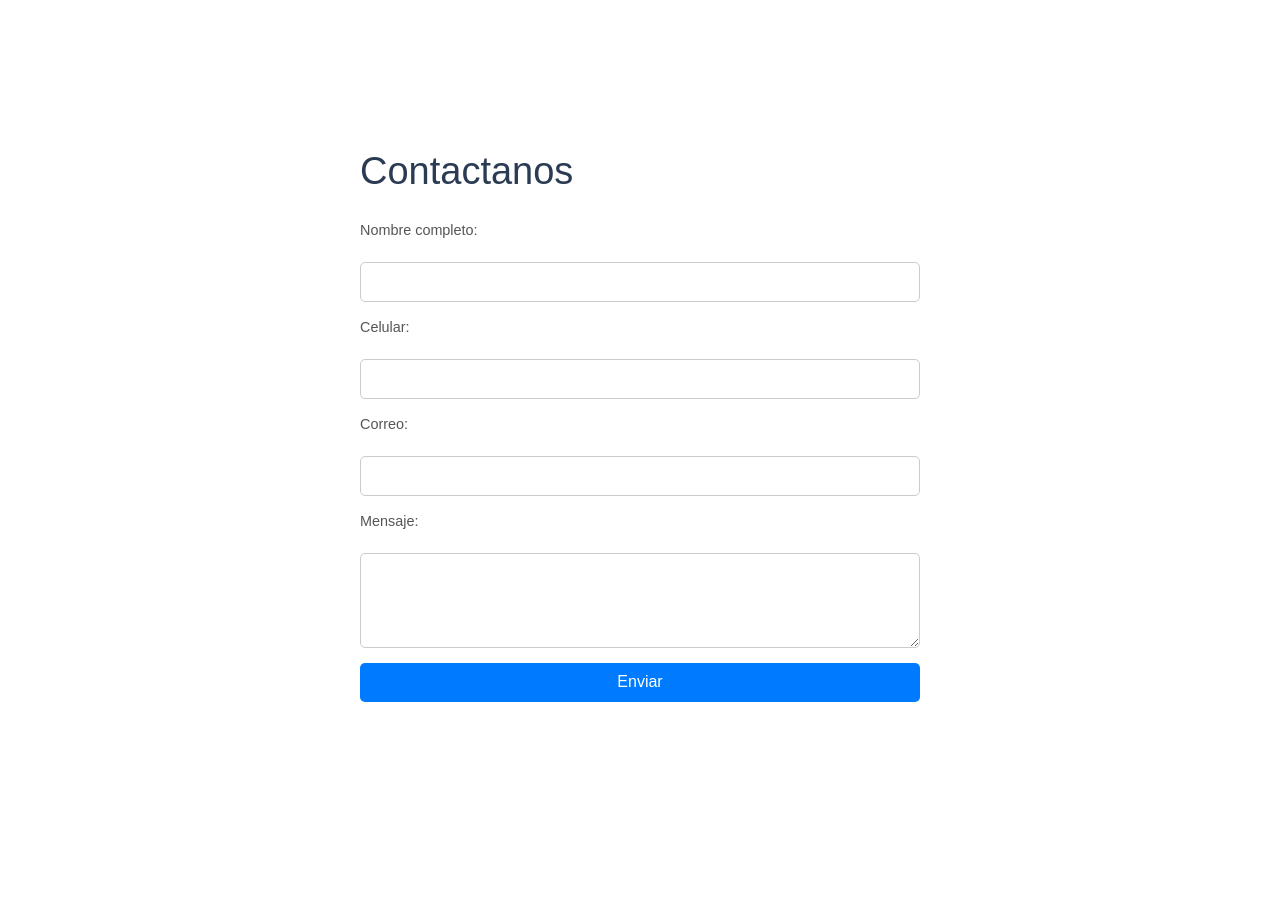
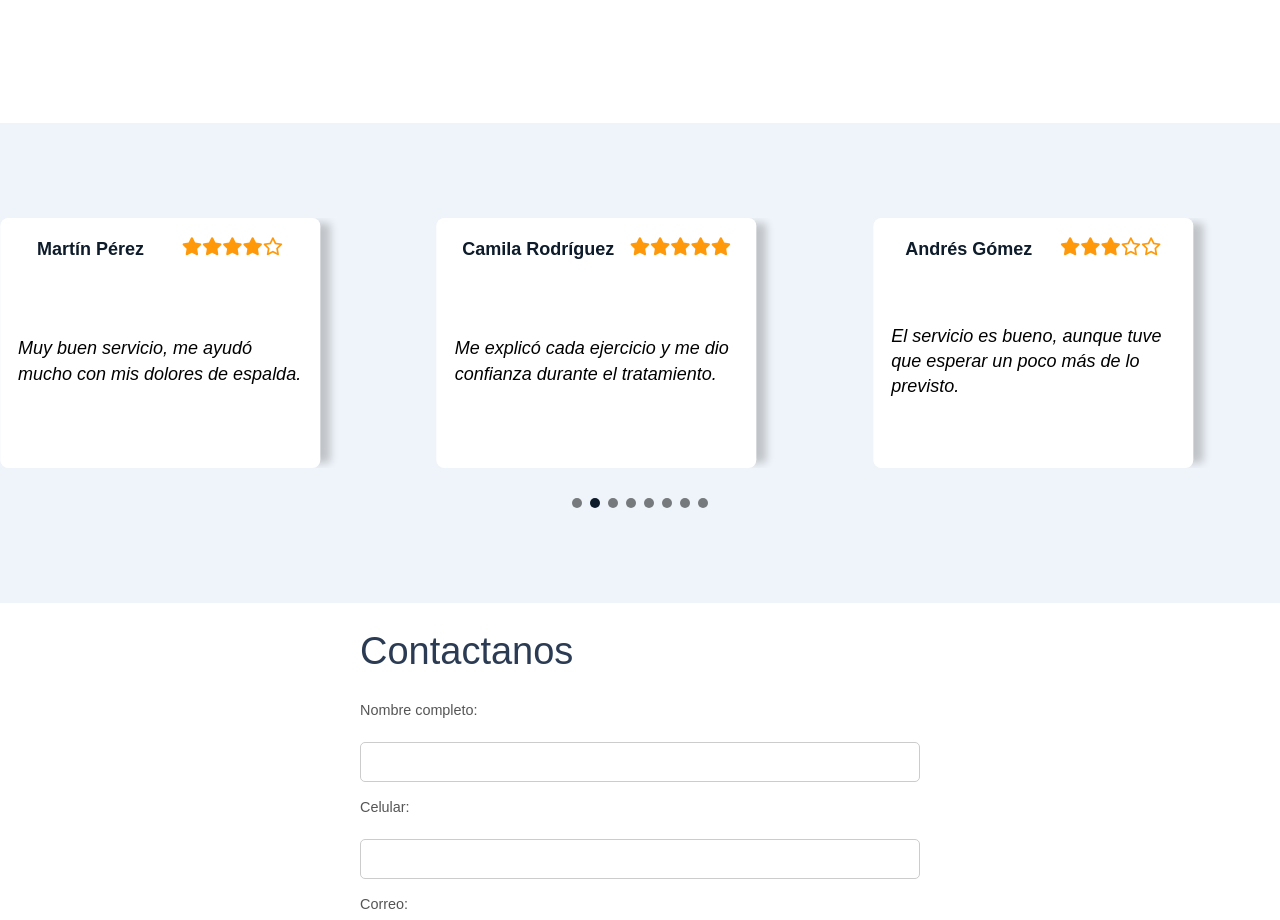
Before and after one commit to urielcamp/FisioSalinas-project, a React (Vite) app: page / in a window 1280 px wide. Shown: the part 6040-6960 px from the top of the page. Built offline with nearby package versions, Linux system fonts and the light colour scheme.

Commit message:
Corregi unos detalles en el diseño de las reseñas y del carrusel

```diff
--- a/src/App.jsx
+++ b/src/App.jsx
@@ -7,7 +7,7 @@ import './style/style/style.css'
 import Header from './components/Header.jsx'
 import Service from './components/Service.jsx'
 import About from './components/About.jsx'
-import Carroucel from './components/CarruselReviews.jsx'
+import Carrousel from './components/CarruselReviews.jsx'
 import Contact from './components/Contact.jsx'
 import Footer from './components/Footer.jsx'
 import Hero from './components/Hero.jsx'
@@ -27,6 +27,7 @@ const App = () => {
       <Service/>
       <Inf/>
       <Clinics/>
+      <Carrousel/>
       <Contact/>
       <Footer/>
     </>
--- a/src/components/CardReview.jsx
+++ b/src/components/CardReview.jsx
@@ -1,35 +1,26 @@
 import axios from "axios";
 import { useEffect, useState } from "react";
 
-import "./Card.scss";
-
-const Card = ({ url }) => {
-  const [pokemon, setPokemon] = useState(null);
-
-  const getPokemon = async () => {
-    await axios
-      .get(url)
-      .then(({ data }) => setPokemon(data))
-      .catch((error) => console.error(error));
-  };
-
-  useEffect(() => {
-    getPokemon();
-  }, []);
-
+const CardReview = ({ review }) => {
   return (
     <div className="card">
-      <img src={pokemon?.sprites?.front_default} alt={pokemon?.name} />
       <div className="data">
-        <p>{pokemon?.name}</p>
-        <div className="types">
-          {pokemon?.types.map(({ type, slot }) => (
-            <span key={slot}>{type?.name}</span>
+        <p>{review?.Nombre} {review?.Apellido}</p>
+      </div>
+        <div className="stars">
+          {Array.from({ length: review?.Estrellas || 0 }).map((_, i) => (
+            <span key={i} className="fa-solid fa-star"></span>
+          ))}
+          {Array.from({ length: 5 - (review?.Estrellas || 0) }).map((_, i) => (
+            <span key={`e${i}`} className="fa-regular fa-star"></span>
           ))}
         </div>
-      </div>
+        <div className="comment">
+          <p>{review?.Comentario}</p>
+        </div>
+
     </div>
   );
 };
 
-export default Card;
+export default CardReview;
--- a/src/components/CarruselReviews.jsx
+++ b/src/components/CarruselReviews.jsx
@@ -3,6 +3,8 @@ import React, { useEffect, useState } from 'react';
 
 import { Autoplay,Pagination } from 'swiper/modules';
 import { Swiper,SwiperSlide } from 'swiper/react';
+import CardReview from './CardReview';
+
 
 import "swiper/css"
 import "swiper/css/pagination";
@@ -63,14 +65,14 @@ const Carroucel = () => {
                 spaceBetween: 30,
               },
               "@1.75": {
-                        slidesPerView: 4,
+                slidesPerView: 5,
                 spaceBetween: 20,
               },
             }}
           >
-                    {reviews?.map((reviews) => (
-                        <SwiperSlide key={reviews?.url}>
-                            <Card url={reviews?.url} />
+                   {reviews?.map((r) => (
+                    <SwiperSlide key={r?.id}>
+                        <CardReview review={r} />
                     </SwiperSlide>
           ))}
                 </Swiper>
--- a/src/reviews.json
+++ b/src/reviews.json
@@ -1,59 +1,69 @@
 [
   {
+    "id": 1,
     "Nombre": "Laura",
     "Apellido": "Fernández",
     "Estrellas": 5,
     "Comentario": "Excelente atención, muy profesional y con un trato humano inigualable."
   },
   {
+    "id": 2,
     "Nombre": "Martín",
     "Apellido": "Pérez",
     "Estrellas": 4,
     "Comentario": "Muy buen servicio, me ayudó mucho con mis dolores de espalda."
   },
   {
+    "id": 3,
     "Nombre": "Camila",
     "Apellido": "Rodríguez",
     "Estrellas": 5,
     "Comentario": "Me explicó cada ejercicio y me dio confianza durante el tratamiento."
   },
   {
+    "id": 4,
     "Nombre": "Andrés",
     "Apellido": "Gómez",
     "Estrellas": 3,
     "Comentario": "El servicio es bueno, aunque tuve que esperar un poco más de lo previsto."
   },
   {
+    "id": 5,
     "Nombre": "Valentina",
     "Apellido": "Silva",
     "Estrellas": 5,
     "Comentario": "En pocas sesiones noté una gran mejoría, totalmente recomendable."
   },
   {
+    "id": 6,
     "Nombre": "Diego",
     "Apellido": "Sosa",
     "Estrellas": 4,
     "Comentario": "Muy buen fisioterapeuta, ambiente agradable y atención personalizada."
   },
   {
+    "id": 7,
     "Nombre": "Sofía",
     "Apellido": "López",
     "Estrellas": 5,
     "Comentario": "El mejor fisioterapeuta que he visitado, realmente se preocupa por el paciente."
   },
   {
+    "id": 8,
     "Nombre": "Gabriel",
     "Apellido": "Castro",
     "Estrellas": 2,
     "Comentario": "El lugar es bueno, pero no sentí demasiada mejoría en mi caso."
   },
   {
+    "id": 9,
     "Nombre": "Florencia",
     "Apellido": "Méndez",
     "Estrellas": 5,
     "Comentario": "Un profesional muy dedicado, me ayudó a recuperarme después de mi lesión."
   },
   {
+    "id": 10,
     "Nombre": "Javier",
     "Apellido": "Ramírez",
     "Estrellas": 4,
--- a/src/style/_Card.scss
+++ b/src/style/_Card.scss
@@ -0,0 +1,77 @@
+.carrousel-container {
+  width: 100%;
+  display: flex;
+  flex-direction: column;
+  justify-content: center;
+  background-color: #EFF4FA;
+  height: 60vh;
+
+}
+
+.pagination {
+  display: flex;
+  align-items: center;
+  justify-content: center;
+  margin-top: 30px;
+
+
+  .swiper-pagination-bullet {
+    background-color: black;
+    height: 10px;
+    width: 10px;
+    margin-right: 8px;
+    opacity: 0.5;
+    cursor: pointer;
+    border-radius: 100%;
+  }
+
+  .swiper-pagination-bullet-active {
+    background-color: #0D1B2A;
+    opacity: 1;
+  }
+}
+
+.card {
+  display: flex;
+  justify-content: space-around;
+  flex-wrap: wrap;
+  background-color: #ffffff;
+  box-shadow: 15px 0px 9px -5px rgba(0,0,0,0.2);
+  padding: 18px;
+  border-radius: 8px;
+  min-width: 320px;
+  width: 60vw;
+  max-width: 275px;
+  height: 250px;
+
+
+  .data {
+    p{
+      color: #0D1B2A;
+      font-weight: 600;
+      font-size: 18px;
+      font-family: Arial, Helvetica, sans-serif;
+      margin: 0px;
+      padding: 0px;
+    }
+
+  }
+
+  .stars{
+    span{
+      color: #FF990A;
+      font-size: 18px;
+    }
+  }
+
+  .comment{
+    p{
+      line-height: 1.4;
+      margin: 10px 0px 0px 0px;
+      font-size: 18px;
+      color: #000000;
+      font-style: italic;
+    }
+
+  }
+}
--- a/src/style/style.scss
+++ b/src/style/style.scss
@@ -1,6 +1,7 @@
 @import 'generales';
 @import 'about';
 @import 'contact';
+@import 'card';
 @import 'footer';
 @import 'header';
 @import 'service';
--- a/src/style/style/style.css
+++ b/src/style/style/style.css
@@ -168,7 +168,6 @@ html {
   width: 100%;
   height: 100%;
   border-radius: 10px 60px 10px 60px;
-  -o-object-fit: cover;
   object-fit: cover;
 }
 .about-Container .about-dt .container-img .img-about:hover {
@@ -257,6 +256,68 @@ html {
   outline: none; /* Eliminar el borde de enfoque predeterminado */
 }
 
+.carrousel-container {
+  width: 100%;
+  display: flex;
+  flex-direction: column;
+  justify-content: center;
+  background-color: #EFF4FA;
+  height: 60vh;
+}
+
+.pagination {
+  display: flex;
+  align-items: center;
+  justify-content: center;
+  margin-top: 30px;
+}
+.pagination .swiper-pagination-bullet {
+  background-color: black;
+  height: 10px;
+  width: 10px;
+  margin-right: 8px;
+  opacity: 0.5;
+  cursor: pointer;
+  border-radius: 100%;
+}
+.pagination .swiper-pagination-bullet-active {
+  background-color: #0D1B2A;
+  opacity: 1;
+}
+
+.card {
+  display: flex;
+  justify-content: space-around;
+  flex-wrap: wrap;
+  background-color: #ffffff;
+  box-shadow: 15px 0px 9px -5px rgba(0, 0, 0, 0.2);
+  padding: 18px;
+  border-radius: 8px;
+  min-width: 320px;
+  width: 60vw;
+  max-width: 275px;
+  height: 250px;
+}
+.card .data p {
+  color: #0D1B2A;
+  font-weight: 600;
+  font-size: 18px;
+  font-family: Arial, Helvetica, sans-serif;
+  margin: 0px;
+  padding: 0px;
+}
+.card .stars span {
+  color: #FF990A;
+  font-size: 18px;
+}
+.card .comment p {
+  line-height: 1.4;
+  margin: 10px 0px 0px 0px;
+  font-size: 18px;
+  color: #000000;
+  font-style: italic;
+}
+
 .footer {
   width: 100%;
   background-color: #1D395D;
@@ -326,6 +387,7 @@ html {
 }
 
 header {
+  position: -webkit-sticky;
   position: sticky;
   top: 0;
   background-color: #EFF4FA;
@@ -423,7 +485,6 @@ nav .ul-navbar .li-navbar a:hover {
   width: 530px;
   height: 380px;
   border-radius: 20px;
-  -o-object-fit: cover;
   object-fit: cover;
 }
 .service-container .fArticleService-container .content-service .imgService-container:hover {
@@ -431,7 +492,6 @@ nav .ul-navbar .li-navbar a:hover {
   height: 390px;
   margin: 20px;
   border-radius: 20px;
-  -o-object-fit: cover;
   object-fit: cover;
   transition: 500ms;
 }
@@ -504,7 +564,6 @@ nav .ul-navbar .li-navbar a:hover {
   width: 530px;
   height: 380px;
   border-radius: 20px;
-  -o-object-fit: cover;
   object-fit: cover;
 }
 .service-container .sArticleService-contaner .content-service .imgService-container:hover {
@@ -512,7 +571,6 @@ nav .ul-navbar .li-navbar a:hover {
   height: 390px;
   margin: 20px;
   border-radius: 20px;
-  -o-object-fit: cover;
   object-fit: cover;
   transition: 500ms;
 }
@@ -704,7 +762,6 @@ nav .ul-navbar .li-navbar a:hover {
 .clinics .clinic img {
   width: 100%;
   height: 100%;
-  -o-object-fit: cover;
   object-fit: cover;
   display: block;
 }
@@ -802,4 +859,4 @@ nav .ul-navbar .li-navbar a:hover {
     width: 25px;
     height: 25px;
   }
-}
+}/*# sourceMappingURL=style.css.map */
```
Also changed, not shown: 1 other file (tests, documents, lock files or other folders). Lines whose indentation alone changed are shown as unchanged.
